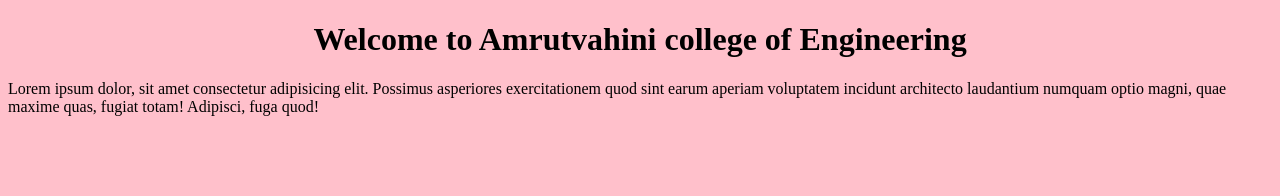
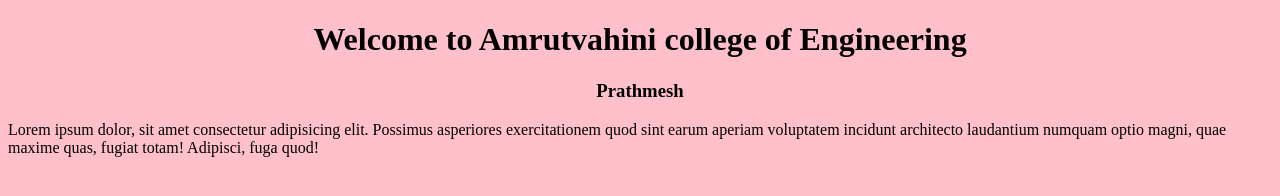
Before and after one commit to prathmeshkhande2005-eng/day1, a plain HTML site: page index.html in a window 1280 px wide. Drawn offline with Linux system fonts and the light colour scheme.

Commit message:
added index file

```diff
--- a/index.html
+++ b/index.html
@@ -7,6 +7,7 @@
 </head>
 <body bgcolor="pink">
     <h1 align="center">Welcome to Amrutvahini college of Engineering</h1>
+    <h3 color="blue" align="center"bgcolor="yellow">Prathmesh</h3>
     <p>Lorem ipsum dolor, sit amet consectetur adipisicing elit. Possimus asperiores exercitationem quod sint earum aperiam voluptatem incidunt architecto laudantium numquam optio magni, quae maxime quas, fugiat totam! Adipisci, fuga quod!</p>
 </body>
 </html>
```
